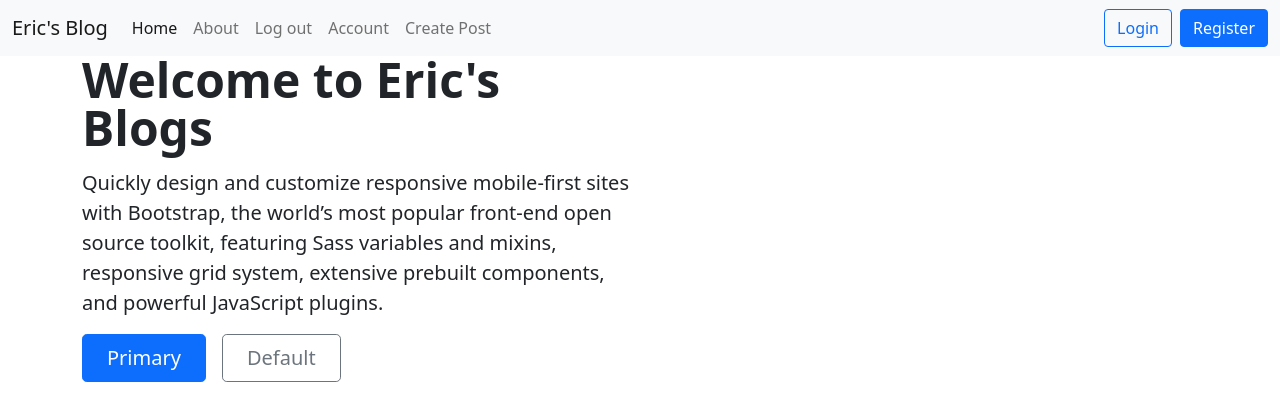
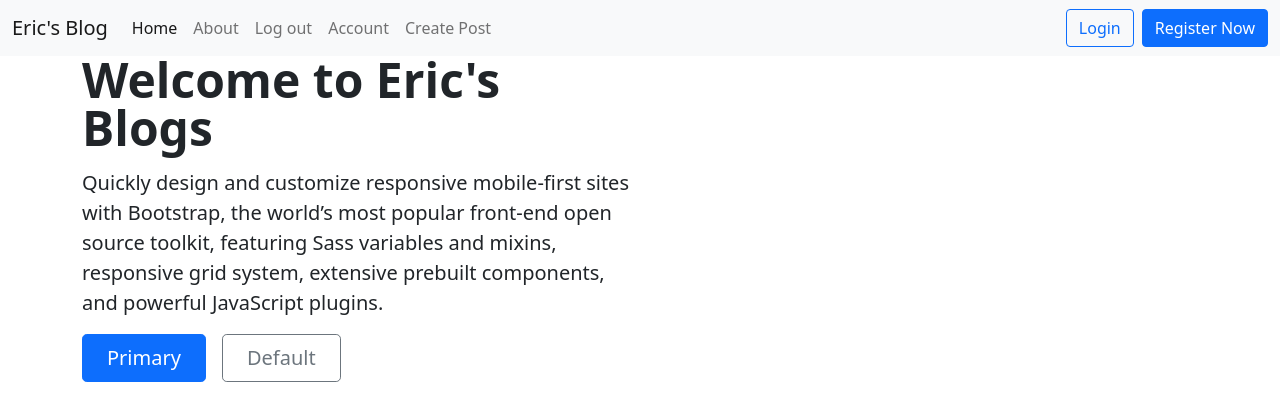
Before and after one commit to shengkaisun/python_flask_repo, a Flask app: page / in a window 1280 px wide. Shown: the top 420 px of the page. Run offline with Flask 2, Linux system fonts and the light colour scheme.

Commit message:
minor change

```diff
--- a/blog_site/website/templates/base.html
+++ b/blog_site/website/templates/base.html
@@ -41,7 +41,7 @@
           </div>
           <div class="collapse navbar-collapse justify-content-end">
               <a href="#" class="btn btn-outline-primary me-2" role="button">Login</a>
-              <a href="#" class="btn btn-primary" role="button">Register</a>
+              <a href="#" class="btn btn-primary" role="button">Register Now</a>
             </div>
         </nav>
 
```
